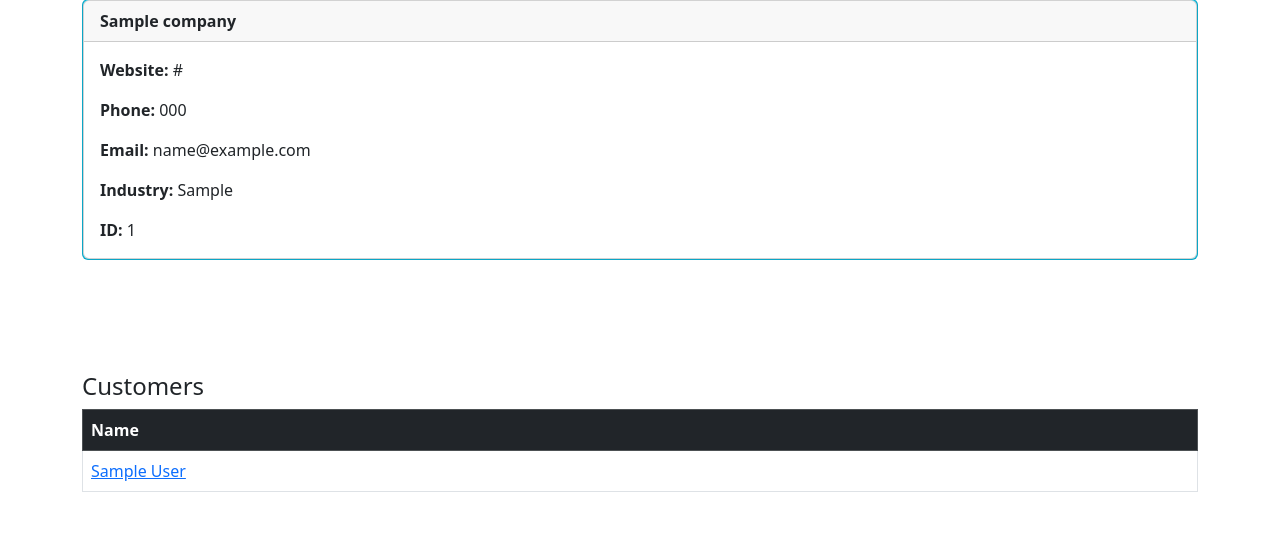
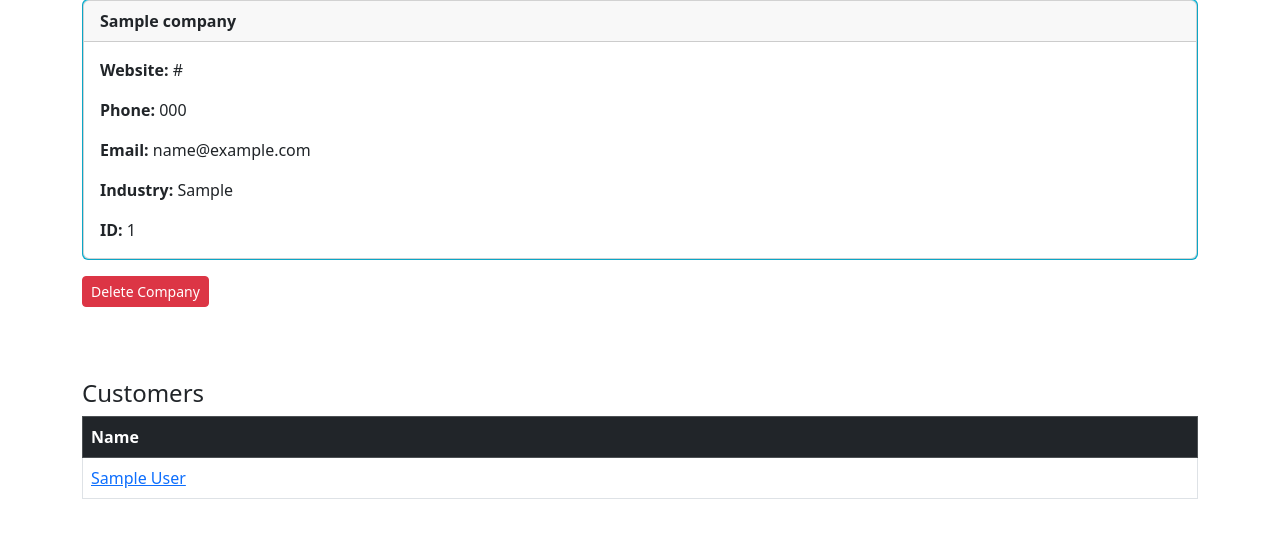
Before and after one commit to CLebby-code/Django-CRM, a Django app: page /company_details/1 in a window 1280 px wide. Shown: the part 81-619 px from the top of the page. Run offline with Django 4.2, Linux system fonts and the light colour scheme; a user stored in the database is signed in; tables that the repository leaves empty hold one stand-in row (values such as "Sample post"); some libraries are stand-ins or nearby versions.

Commit message:
button/modal added, test written

```diff
--- a/website/Templates/company_details.html
+++ b/website/Templates/company_details.html
@@ -33,10 +33,32 @@
         </div>
     </div>
   </div>
+  <a href="{% url 'delete_company' company_details.id %}"  class="btn btn-danger btn-sm deleteCompany" data-bs-toggle="modal" data-bs-target="#deleteCompany{{company_details.id}}">Delete Company</a>
+
+<!-- Delete Company modal -->
+<div class="modal fade" id="deleteCompany{{ company_details.id }}" tabindex="-1" aria-labelledby="deleteCompanyLabel" aria-hidden="true">
+    <div class="modal-dialog">
+      <div class="modal-content">
+        <div class="modal-header">
+          <h1 class="modal-title fs-5" id="deleteCompanyLabel">Delete Company</h1>
+          <button type="button" class="btn-close" data-bs-dismiss="modal" aria-label="Close"></button>
+        </div>
+        <div class="modal-body">
+          Are you sure you want to delete the company<strong> {{company_details}} </strong>? This action cannot be undone.
+        </div>
+        <div class="modal-footer">
+         <form action="{% url 'delete_company' company_details.id %}" id="deleteCompanyForm" method="POST">
+          {% csrf_token %}
+          <input type="submit" class="btn btn-danger" id="deleteCompanyButton{{company_details.id}}" value="Yes, I want to delete"></input>
+         </form>
+        <button type="button" id ="cancelDelete" class="btn btn-primary" data-bs-dismiss="modal">No</button>
+        </div>
+      </div>
+    </div>
+  </div>
   <br/><br/><br/><br/>
 
 <h4>Customers </h4>
-
 
 <table class="table table-hover table-bordered">
     <thead class="table-dark">
--- a/website/urls.py
+++ b/website/urls.py
@@ -24,6 +24,9 @@ urlpatterns = [
         name="company_details",
     ),
     path("update_company/", views.update_company, name="update_company"),
-    # path("delete_company/", views.delete_company, name="delete_company"),
+    path("delete_company/<int:pk>",
+         views.delete_company,
+         name="delete_company"
+         ),
     path("interact/", views.interact, name="interact"),
 ]
```
Also changed, not shown: tests.py (+47 -7 lines).
